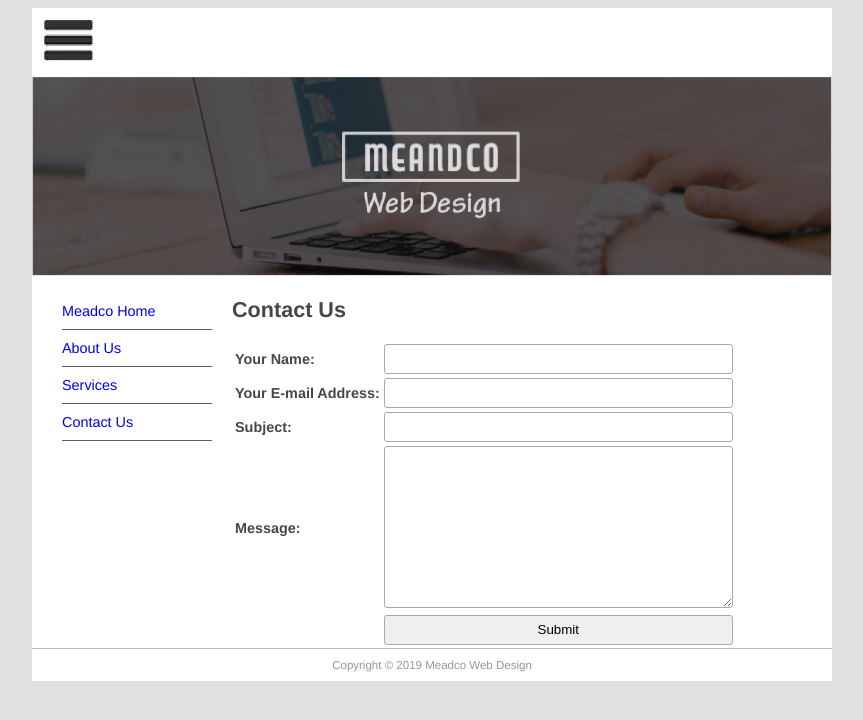
After one commit to reywald/Quotes, a Django app: page /contact in a window 1280 px wide. The commit adds this page. Shown: the top 720 px of the page, without its empty margins (208-1071 px from the left). Run offline with Django 3.2, Linux system fonts and the light colour scheme; data comes from the database, SQL or seed files in the repository.

Commit message:
Forms: Creation, navigation and Form template

```diff
--- /dev/null
+++ b/pages/forms.py
@@ -0,0 +1,8 @@
+from django import forms
+
+
+class ContactForm(forms.Form):
+    yourname = forms.CharField(max_length=100, label='Your Name')
+    email = forms.EmailField(required=False, label="Your E-mail Address")
+    subject = forms.CharField(max_length=100)
+    message = forms.CharField(widget=forms.Textarea)
--- /dev/null
+++ b/pages/templates/pages/contact.html
@@ -0,0 +1,23 @@
+{% extends 'pages/page.html' %}
+
+{% block title %}Contact Us{% endblock title %}
+
+{% block content %}
+<h1>Contact Us</h1>
+
+{% if submitted %}
+    <p class="success">Your message was submitted successfully. Thank you.</p>
+
+{% else %}
+    <form action="" method="post" novalidate>
+        <table>
+            {{ form.as_table }}
+            <tr>
+                <td>&nbsp;</td>
+                <td><input type="submit" value="Submit"></td>
+            </tr>
+        </table>
+        {% csrf_token %}
+    </form>
+{% endif %}
+{% endblock content %}
--- a/pages/urls.py
+++ b/pages/urls.py
@@ -5,5 +5,6 @@ urlpatterns = [
     # path("", views.index, name="index")
     # path("", views.index, {'pagename': ''}, name="home"), --Modified to following line
     path("", views.index, name="home"),
+    path("contact", views.contact, name="contact"),
     path("<str:pagename>", views.index, name="index"),
 ]
--- a/pages/views.py
+++ b/pages/views.py
@@ -1,9 +1,12 @@
 from django.shortcuts import render, get_object_or_404
-from django.http import HttpResponse
+from django.http import HttpResponse, HttpResponseRedirect
+from django.core.mail import send_mail, get_connection
 
 from . models import Page
+from . forms import ContactForm
 
-def index(request, pagename = ''):
+
+def index(request, pagename=''):
     pagename = '/' + pagename
     pg = get_object_or_404(Page, permalink=pagename)
     context = {
@@ -14,3 +17,27 @@ def index(request, pagename = ''):
     }
     # assert False
     return render(request, 'pages/page.html', context)
+
+
+def contact(request):
+    submitted = False
+
+    if request.method == 'POST':
+        form = ContactForm(request.POST)
+        if form.is_valid():
+            cd = form.cleaned_data
+            # assert False
+            # Send an email to the server administrator
+            conn = get_connection(
+                'django.core.mail.backends.console.EmailBackend')
+            send_mail(cd['subject'], cd['message'], cd.get(
+                'email', 'noreply@example.com'), ['siteowner@example.com'], connection=conn)
+
+            return HttpResponseRedirect("/contact?submitted=True")
+
+    else:
+        form = ContactForm()
+        if 'submitted' in request.GET:
+            submitted = True
+
+    return render(request, "pages/contact.html", {'form': form, 'page_list': Page.objects.all(), 'submitted': submitted})
--- a/static/main.css
+++ b/static/main.css
@@ -64,3 +64,46 @@ body {
 #logo {
     padding: 10px;
 }
+
+ul.errorlist {
+    margin: 0;
+    padding: 0;
+}
+
+.errorlist li {
+    border: 1px solid red;
+    color: red;
+    background: rgba(255, 0, 0, 0.15);
+    list-style-position: inside;
+    display: block;
+    font-size: 1.2em;
+    margin: 0 0 3px;
+    padding: 4px 5px;
+    text-align: center;
+    border-radius: 3px;
+}
+
+input, textarea {
+    width: 100%;
+    padding: 5px!important;
+    -webkit-box-sizing: border-box;
+    -moz-box-sizing: border-box;
+    box-sizing: border-box;
+    border-radius: 3px;
+    border-style: solid;
+    border-width: 1px;
+    border-color: rgb(169, 169, 169);
+}
+
+input {
+    height: 30px;
+}
+
+.success {
+    background-color: rgba(0, 128, 0, 0.15);
+    padding: 10px;
+    text-align: center;
+    color: green;
+    border: 1px solid green;
+    border-radius: 3px;
+}
--- a/templates/base.html
+++ b/templates/base.html
@@ -31,6 +31,7 @@
                     <li>Menu 2</li>
                     <li>Menu 3</li>
                     {% endblock sidenav %}
+                    <li><a href="{% url "contact" %}">Contact Us</a></li>
                 </ul>
             </nav>
         </aside>
```
